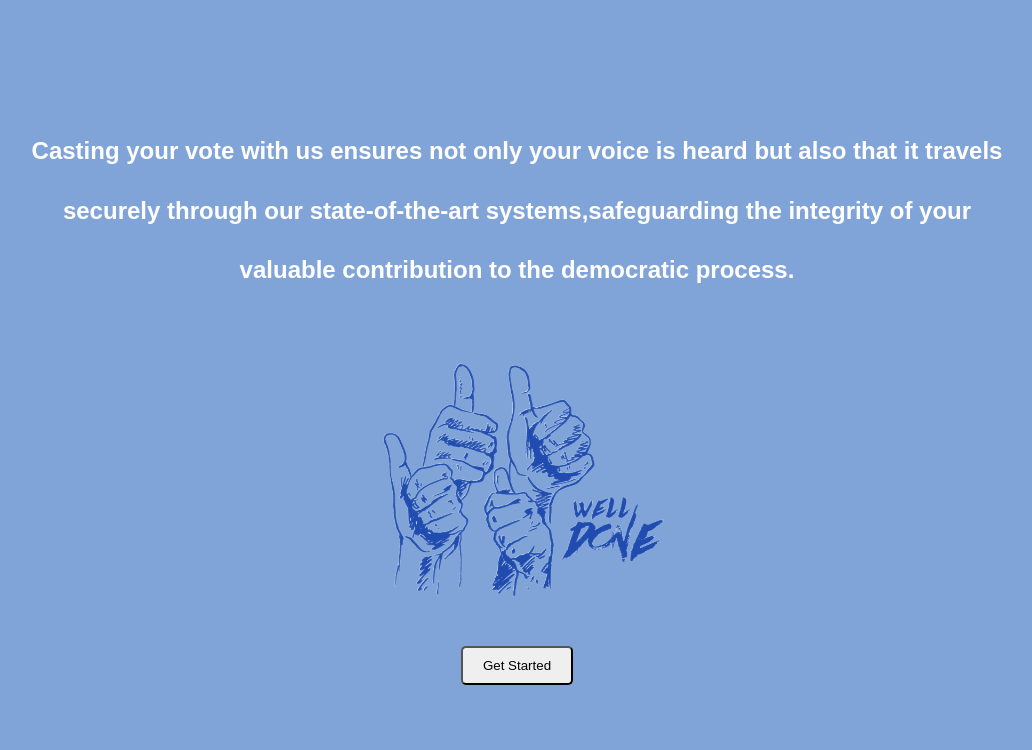
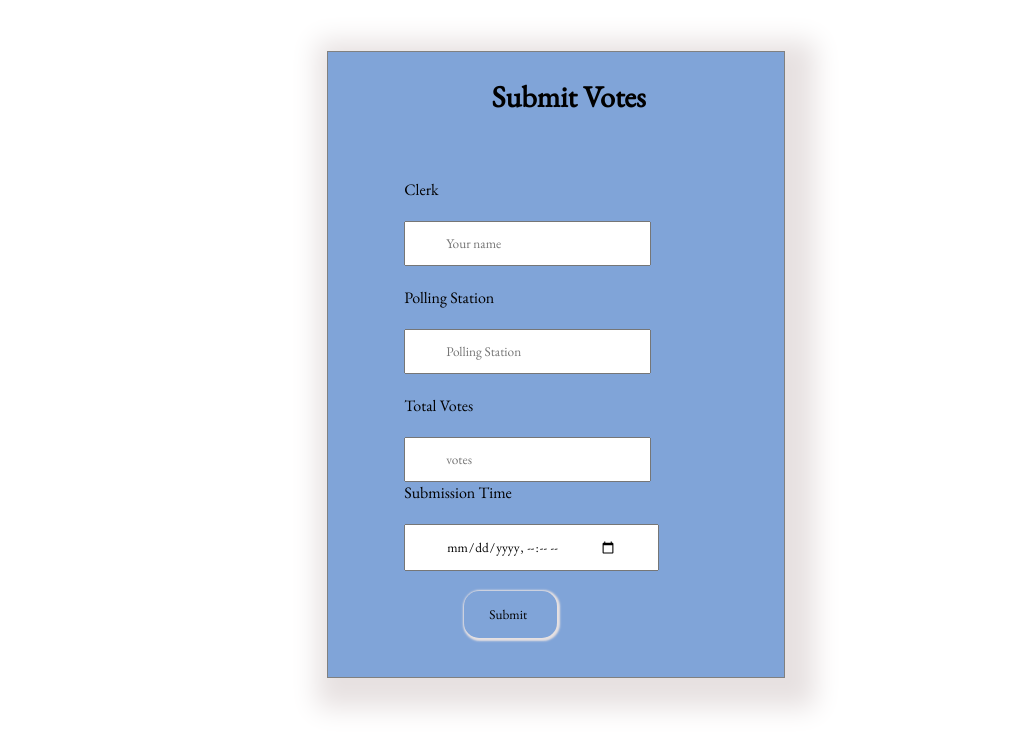
Before and after one commit to deno101/Web3, a website built with webpack: page src/votingsys_frontend/src/index.html in a window 1280 px wide. Shown: the whole page, without its empty margins (123-1155 px from the left). Built offline with nearby package versions, Linux system fonts and the light colour scheme.

Commit message:
form changes

```diff
--- a/src/votingsys_frontend/assets/main.css
+++ b/src/votingsys_frontend/assets/main.css
@@ -1,4 +1,87 @@
-body {
+ @import url('https://fonts.googleapis.com/css2?family=EB+Garamond&display=swap');
+*{
+    margin-top: 0;
+    font-family: 'EB Garamond', serif;
+
+}
+body{
+    /* background-image: url(/images/background.jpg); */
+    background-repeat: no-repeat;
+    background-size: cover;
+    color: white;
+}
+#header{
+    margin-left: 35%;
+    color: white;
+}
+#heading{
+    margin-left: 23%;
+    color: black;
+    padding-bottom: 10%;
+    font-size: 30px;
+    /* align-items: center; */
+    text-align: center;
+
+}
+
+.signup{
+    box-shadow: 10px 10px 25px 20px rgb(231, 225, 225);
+    margin: auto;
+    margin-left: 35%;
+    margin-top: 4%;
+    border: 1px solid grey;
+    width: 380px;
+    height: 600px;
+    padding-left: 6%;
+    padding-top: 2%;
+    background-color: #80a4d8;
+    position: relative;
+}
+input{
+    padding: 12px 40px;
+}
+label{
+    /* color: white; */
+    color: black;
+}
+
+#btn_signup{
+    margin: 20px 60px;
+    padding: 15px 30px;
+    border-radius: 15px;
+    background-color: #80a4d8;
+    border: 1px;
+    box-shadow: 1px 1px 2px 2px rgb(231, 225, 225);
+    color:black;
+    padding-left: 25px;
+}
+.above{
+    display: flex;
+}
+#logo{
+    width: 70px;
+    height: 70px;
+    position: absolute;
+    left: 5px;
+    top: 5px;
+    border-radius: 100px;
+}
+#loginOption{
+    padding: 10px 30px;
+    color: wheat;
+}
+
+
+
+
+
+
+
+
+/*
+
+
+  body {
     font-family: sans-serif;
     font-size: 1.5rem;
     background-color: #80a4d8;
@@ -7,14 +90,19 @@ body {
     display: flex;
     align-items: center;
     justify-content: center;
-    height: 100vh; /* Make sure the body takes the full viewport height */
+    height: 100vh;
     margin: 0;
 }
 
 p {
-    margin-bottom: 20px; /* Add some space below the paragraph */
+    margin-bottom: 20px;
   }
 
+form{
+    background-color: #ddd;
+
+
+}
 
 img {
     max-width: 50vw;
@@ -36,7 +124,6 @@ form {
 button{
     padding: 10px 20px;
     margin: 10px auto;
-    /* float: right; */
     border-radius: 5px;
 }
 
@@ -51,19 +138,9 @@ button{
 }
 
 
-
-  /* button {
-    background-color: #ddd;
-    color: white;
-    border: none;s
-    border-radius: 5px;
-    cursor: pointer;
-    font-size: 16px;
-    text-align: center;
-
-  } */
-
-
   button:hover {
     background-color: #80a4d8;
   }
+
+
+ */
--- a/src/votingsys_frontend/src/index.html
+++ b/src/votingsys_frontend/src/index.html
@@ -8,9 +8,10 @@
     <link rel="icon" href="favicon.ico" />
     <link type="text/css" rel="stylesheet" href="main.css" />
   </head>
-  <body>
+
+  <!-- <body>
     <main>
-      <h4>Casting your vote with us ensures not only your voice is heard but also that it travels</h4>
+     <h4>Casting your vote with us ensures not only your voice is heard but also that it travels</h4>
         <h4>  securely through our state-of-the-art systems,safeguarding the integrity of your </h4>
       <h4> valuable contribution to the democratic process.</h4>
 
@@ -19,6 +20,32 @@
       <a href="form.html">
         <button>Get Started</button>
     </a>
-    </main>
-  </body>
+
+     </main>
+  </body> -->
+
+  <body>
+    <div class="signup">
+        <div class="above">
+
+            <h2 id="heading">Submit Votes</h2>
+        </div>
+        <div class="form">
+            <form action="">
+                <label for="clerk">Clerk</label><br><br>
+                <input type="clerk" placeholder="Your name" required><br><br>
+                <label for="station">Polling Station</label><br><br>
+                <input type="station" placeholder="Polling Station"required><br><br>
+                <label for="votes">Total Votes</label><br><br>
+                <input type="votes" placeholder="votes" required><br>
+                <label for="time">Submission Time</label><br><br>
+                <input type="datetime-local" placeholder="time" required><br>
+                <a href="page2.html"><button id="btn_signup" type="submit">Submit</button></a>
+            </form>
+        </div>
+
+    </div>
+
+ </body>
+
 </html>
```
